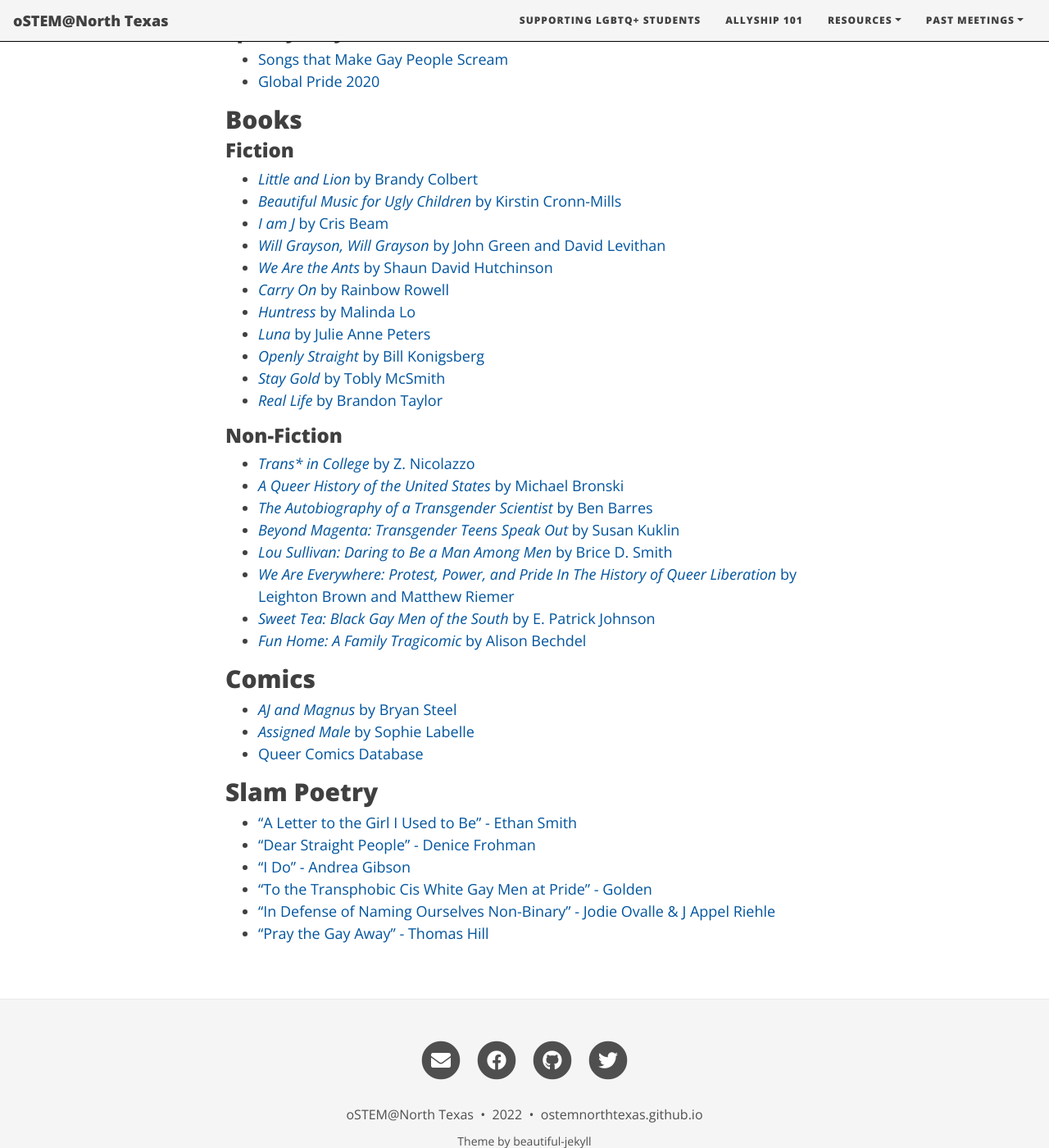
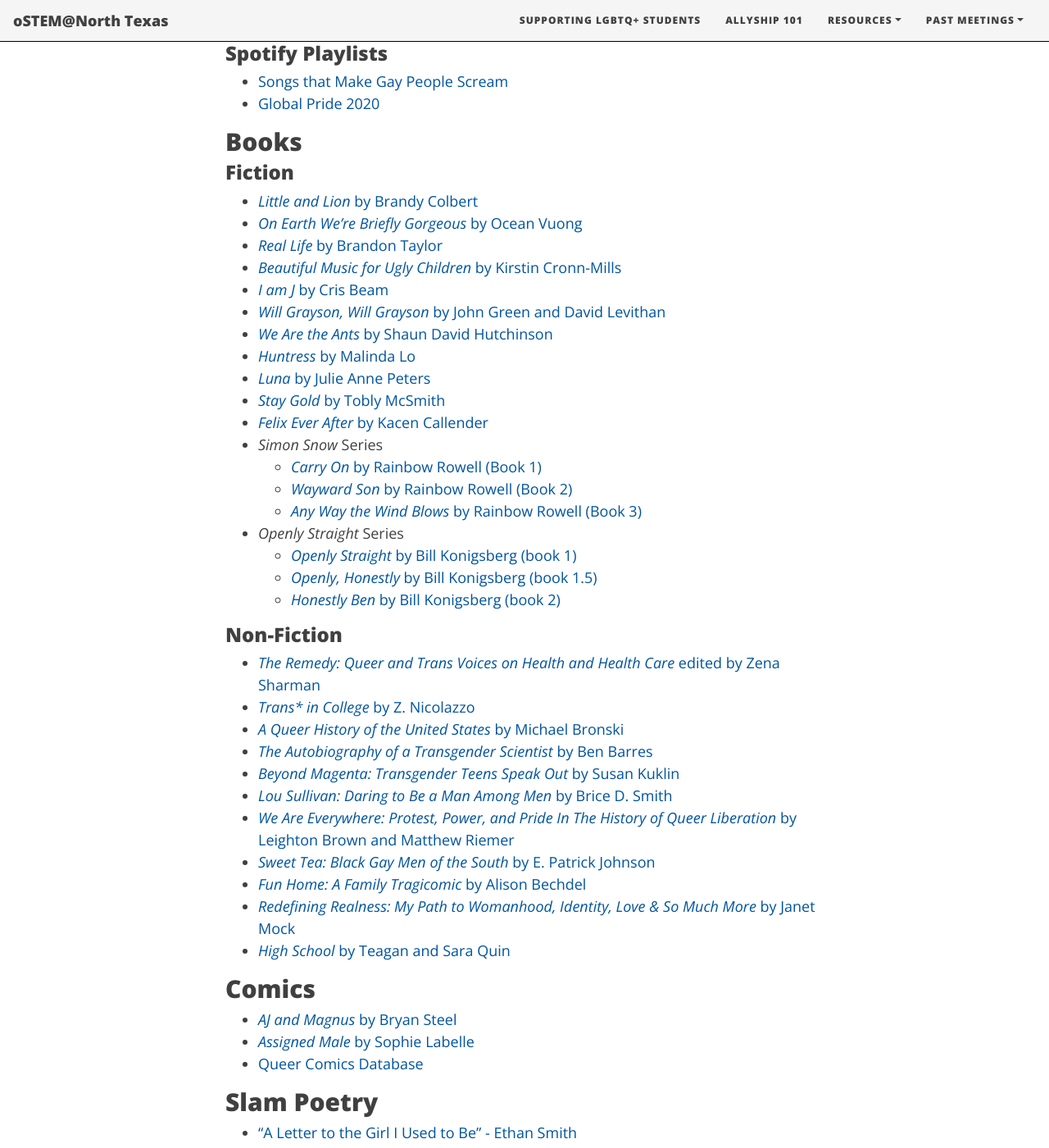
Before and after one commit to ostemnorthtexas/site, a Jekyll site: the page built from pages/LGBTQ-media.md, in a window 1280 px wide and 1400 px high, scrolled down 3129 px. Shown: the whole window at 82% size. Built offline with Jekyll 4.4.1, drawn with Linux system fonts in a browser that asks for light colours; nearby versions of some CDN libraries; some of the changed text lies outside the part shown.

Commit message:
Add more media and data

```diff
--- a/pages/LGBTQ-media.md
+++ b/pages/LGBTQ-media.md
@@ -95,18 +96,27 @@
 
 ### Fiction
 - [<i>Little and Lion</i> by Brandy Colbert](https://www.goodreads.com/book/show/25062038-little-lion)
+- [<i>On Earth We're Briefly Gorgeous</i> by Ocean Vuong](https://www.goodreads.com/book/show/41880609-on-earth-we-re-briefly-gorgeous)
+- [<i>Real Life</i> by Brandon Taylor](https://www.goodreads.com/book/show/46263943-real-life)
 - [<i>Beautiful Music for Ugly Children</i> by Kirstin Cronn-Mills](https://www.goodreads.com/book/show/13221769-beautiful-music-for-ugly-children)
 - [<i>I am J</i> by Cris Beam](https://www.goodreads.com/book/show/8140535-i-am-j)
 - [<i>Will Grayson, Will Grayson</i> by John Green and David Levithan](https://www.goodreads.com/book/show/6567017-will-grayson-will-grayson)
 - [<i>We Are the Ants</i> by Shaun David Hutchinson](https://www.goodreads.com/book/show/23677341-we-are-the-ants)
-- [<i>Carry On</i> by Rainbow Rowell](https://www.goodreads.com/book/show/32768522-carry-on)
 - [<i>Huntress</i> by Malinda Lo](https://www.goodreads.com/book/show/9415946-huntress)
 - [<i>Luna</i> by Julie Anne Peters](https://www.goodreads.com/book/show/316445.Luna)
-- [<i>Openly Straight</i> by Bill Konigsberg](https://www.goodreads.com/book/show/16100972-openly-straight)
 - [<i>Stay Gold</i> by Tobly McSmith](https://www.goodreads.com/book/show/45306326-stay-gold)
-- [<i>Real Life</i> by Brandon Taylor](https://www.goodreads.com/book/show/46263943-real-life)
+- [<i>Felix Ever After</i> by Kacen Callender](https://www.goodreads.com/book/show/51931067-felix-ever-after)
+- <i>Simon Snow</i> Series
+    - [<i>Carry On</i> by Rainbow Rowell (Book 1)](https://www.goodreads.com/book/show/32768522-carry-on)
+    - [<i>Wayward Son</i> by Rainbow Rowell (Book 2)](https://www.goodreads.com/book/show/44017627-wayward-son)
+    - [<i>Any Way the Wind Blows</i> by Rainbow Rowell (Book 3)](https://www.goodreads.com/book/show/52190991-any-way-the-wind-blows)
+- <i>Openly Straight</i> Series
+    - [<i>Openly Straight</i> by Bill Konigsberg (book 1)](https://www.goodreads.com/book/show/16100972-openly-straight)
+    - [<i>Openly, Honestly</i> by Bill Konigsberg (book 1.5)](https://www.goodreads.com/book/show/34727888-openly-honestly)
+    - [<i>Honestly Ben</i> by Bill Konigsberg (book 2)](https://www.goodreads.com/book/show/27230789-honestly-ben)
 
 ### Non-Fiction
+- [<i>The Remedy: Queer and Trans Voices on Health and Health Care</i> edited by Zena Sharman](https://www.goodreads.com/book/show/29363318-the-remedy)
 - [<i>Trans* in College</i> by Z. Nicolazzo](https://www.goodreads.com/book/show/30148613-trans-in-college)
 - [<i>A Queer History of the United States</i> by Michael Bronski](https://www.goodreads.com/book/show/10065595-a-queer-history-of-the-united-states)
 - [<i>The Autobiography of a Transgender Scientist</i> by Ben Barres](https://www.goodreads.com/book/show/39644215-the-autobiography-of-a-transgender-scientist)
@@ -115,6 +125,8 @@
 - [<i>We Are Everywhere: Protest, Power, and Pride In The History of Queer Liberation</i> by Leighton Brown and Matthew Riemer ](https://www.goodreads.com/book/show/41429532-we-are-everywhere)
 - [<i>Sweet Tea: Black Gay Men of the South</i> by E. Patrick Johnson](https://www.goodreads.com/book/show/3328046-sweet-tea)
 - [<i>Fun Home: A Family Tragicomic</i> by Alison Bechdel](https://www.goodreads.com/book/show/26135825-fun-home)
+- [<i>Redefining Realness: My Path to Womanhood, Identity, Love & So Much More</i> by Janet Mock](https://www.goodreads.com/book/show/18144031-redefining-realness)
+- [<i>High School</i> by Teagan and Sara Quin](https://www.goodreads.com/book/show/43197389-high-school)
 
 ## Comics
 - [<i>AJ and Magnus</i> by Bryan Steel](https://ajandmagnus.com/)
```
Also changed, not shown: other parts of pages/LGBTQ-media.md (+1 -0 lines), pages/LGBTQ-students.md (+13 -1 lines), 1 other file.
